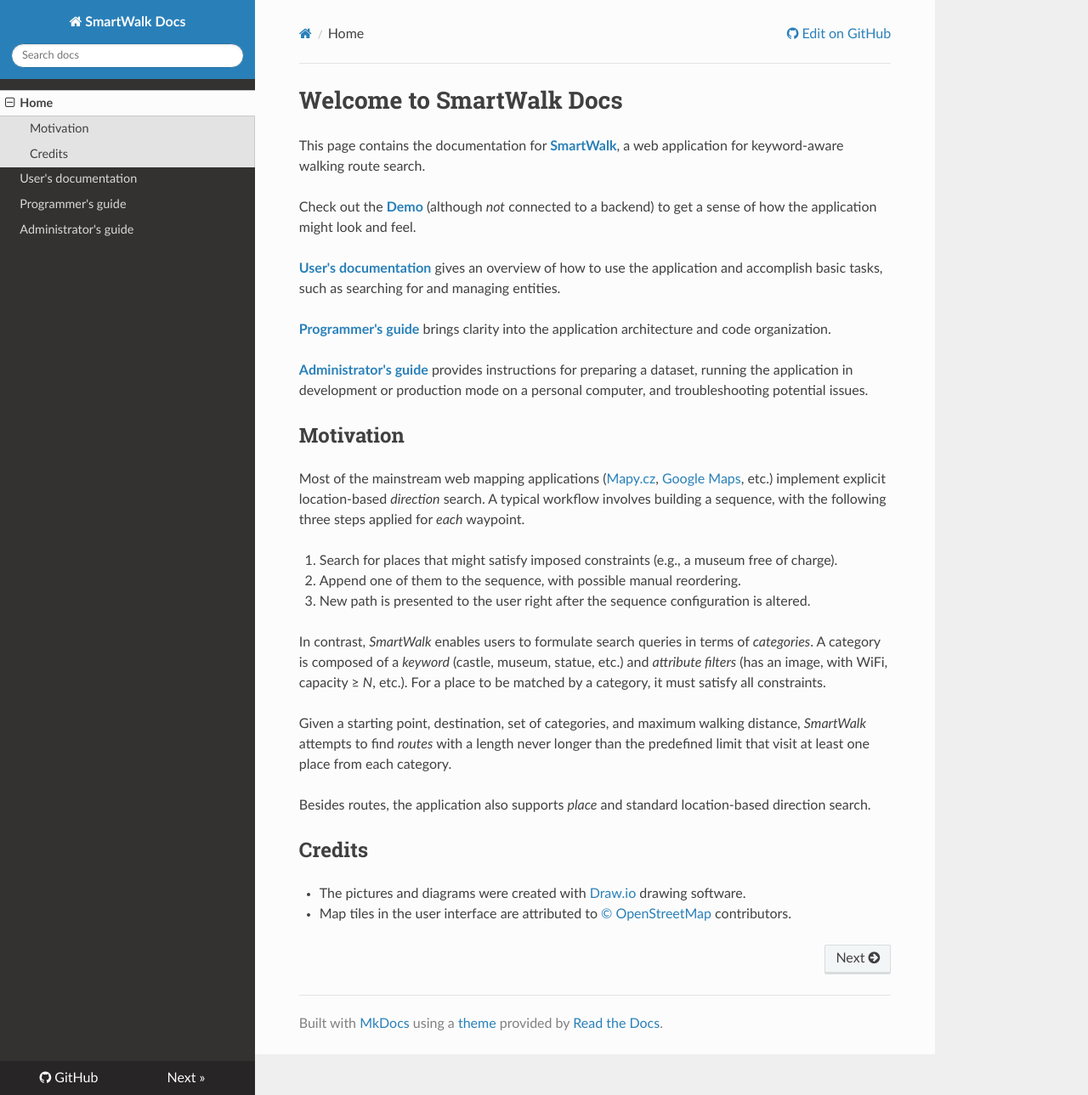
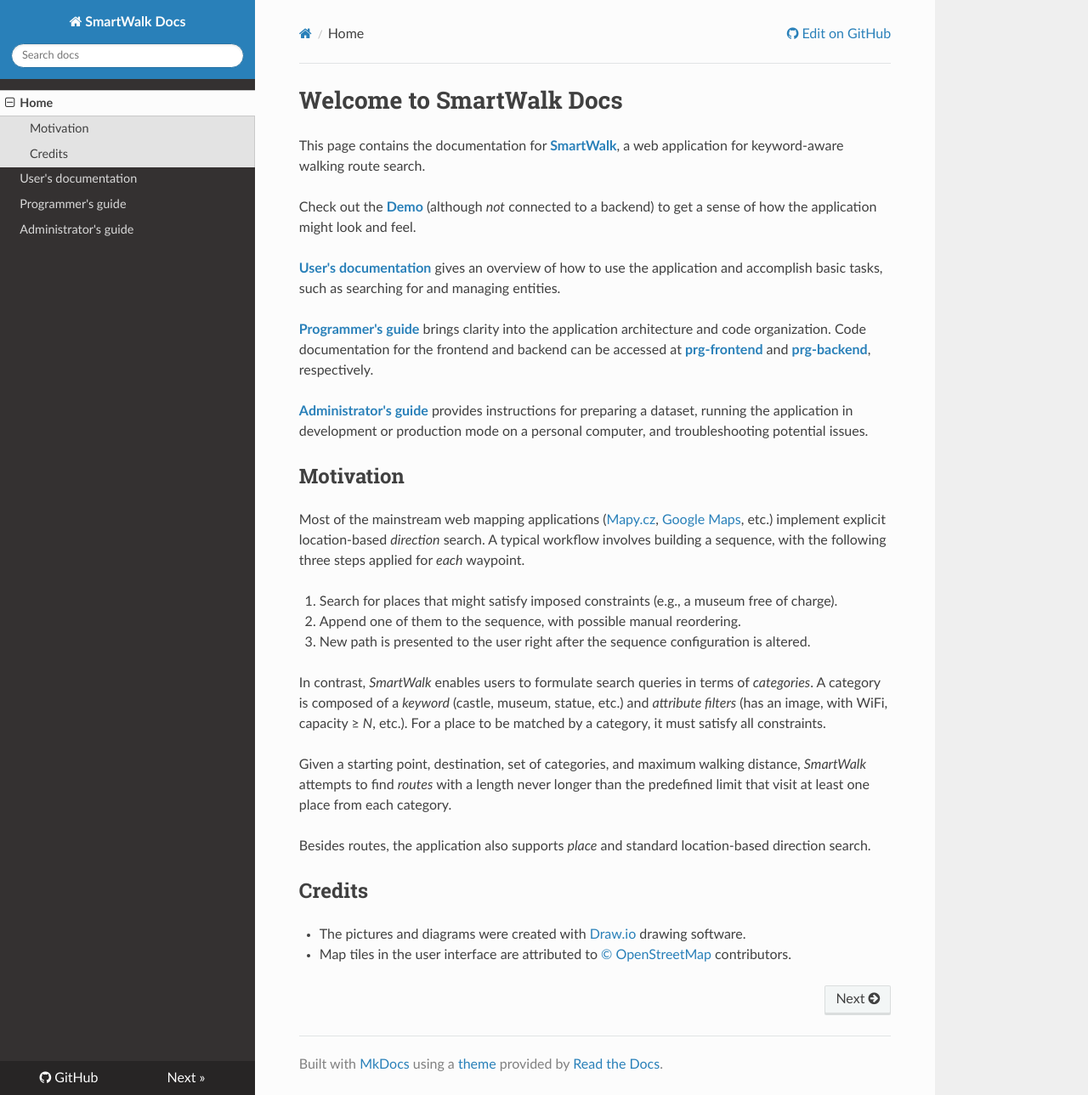
Before and after one commit to zhukovdm/smartwalk-docs, an MkDocs documentation site: the page built from content/index.md, in a window 1280 px wide and 1289 px high. Shown: the whole window at 85% size. Built offline with MkDocs 1.6.1, drawn with Linux system fonts in a browser that asks for light colours; nearby versions of some CDN libraries.

Commit message:
improve resource naming and add ref

```diff
--- a/content/index.md
+++ b/content/index.md
@@ -6,7 +6,7 @@ Check out the [**Demo**](https://smartwalk.vercel.app/) (although *not* connecte
 
 [**User's documentation**](./usr.md) gives an overview of how to use the application and accomplish basic tasks, such as searching for and managing entities.
 
-[**Programmer's guide**](./prg.md) brings clarity into the application architecture and code organization.
+[**Programmer's guide**](./prg.md) brings clarity into the application architecture and code organization. Code documentation for the frontend and backend can be accessed at [**prg-frontend**](https://zhukovdm.github.io/smartwalk-docs/prg-frontend/) and [**prg-backend**](https://zhukovdm.github.io/smartwalk-docs/prg-backend/), respectively.
 
 [**Administrator's guide**](./adm.md) provides instructions for preparing a dataset, running the application in development or production mode on a personal computer, and troubleshooting potential issues.
 
```
Also changed, not shown: content/prg.md (+2 -2 lines), 1 other file.
